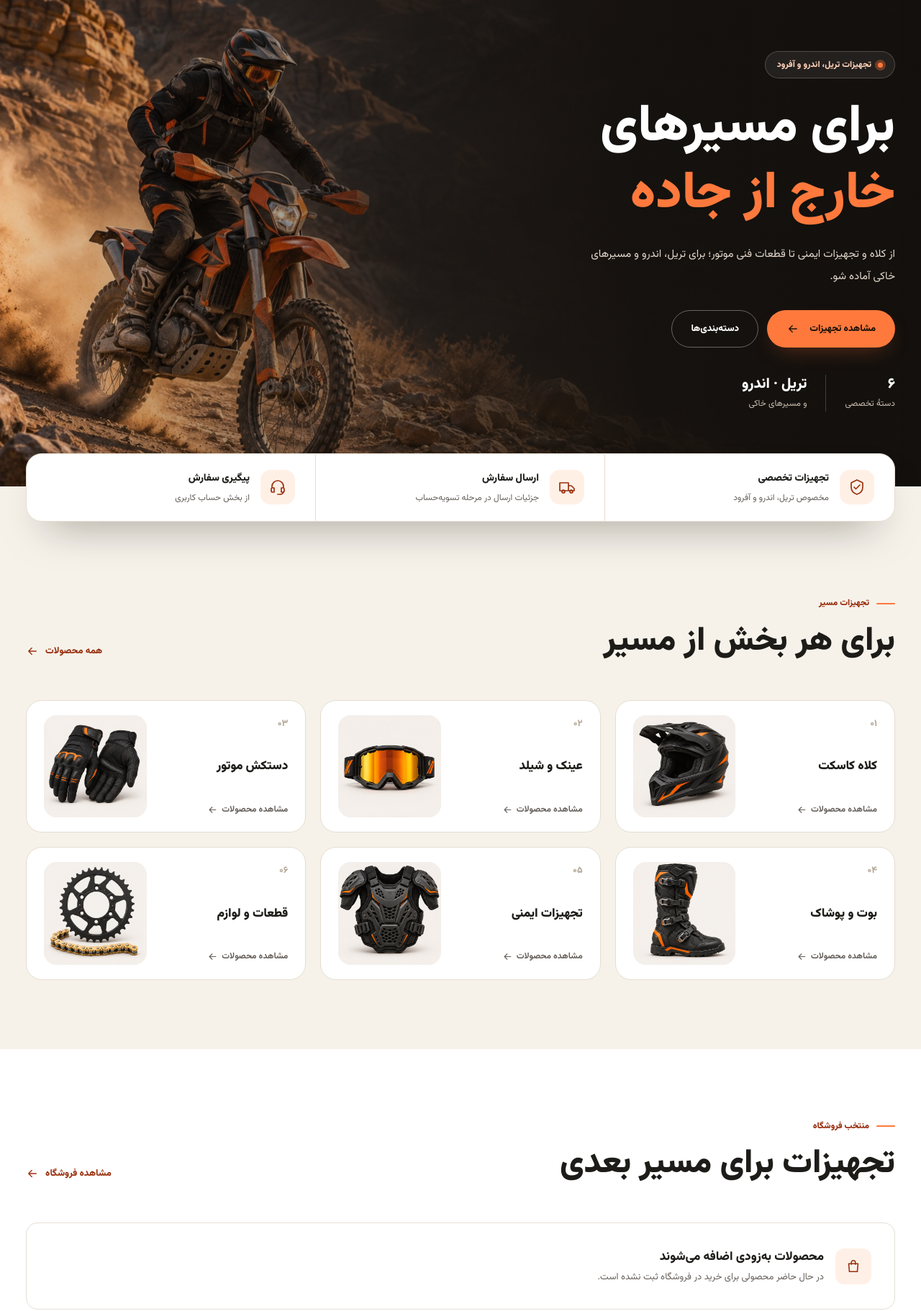
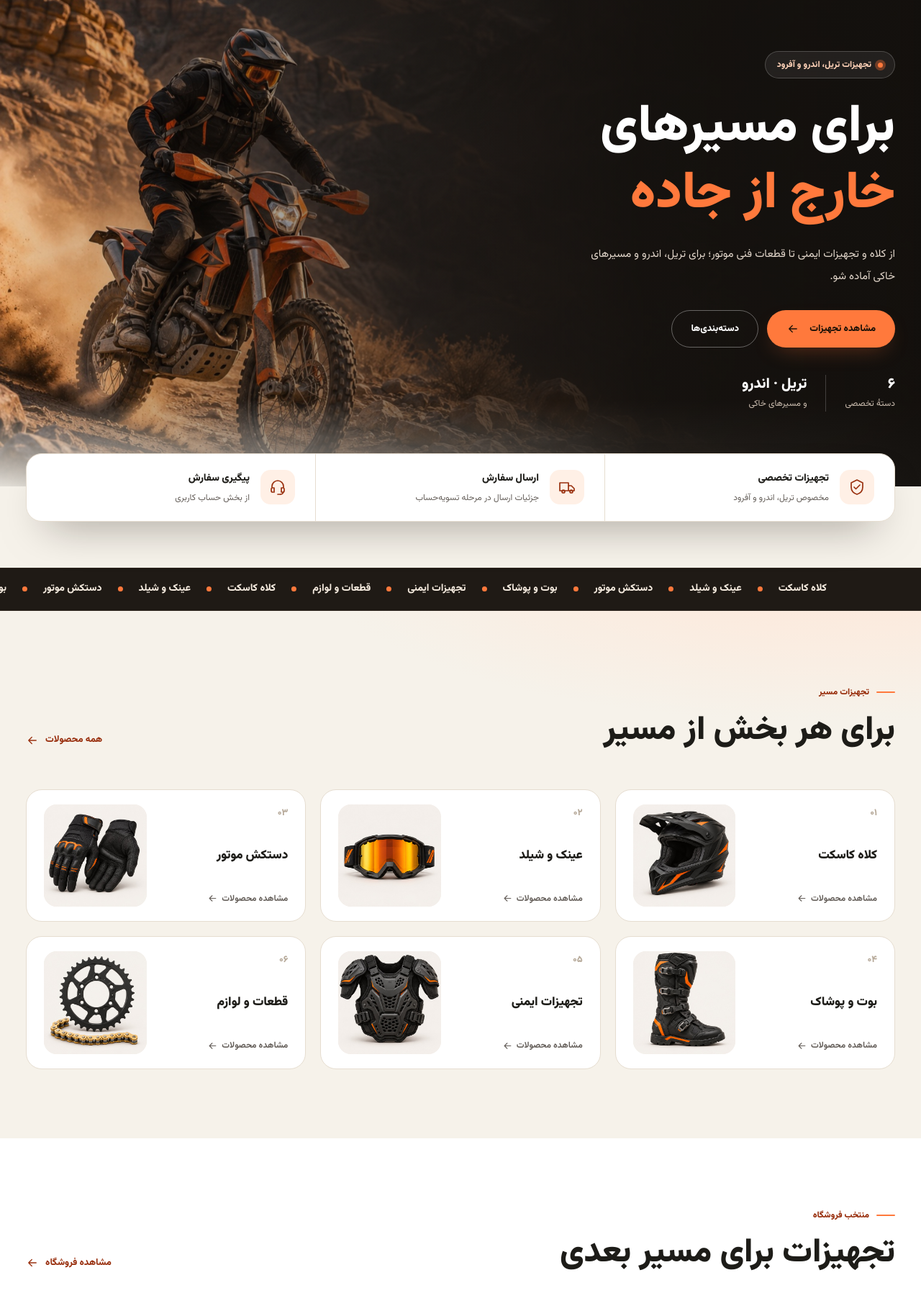
Before and after one commit to SaeedTqpy/Motovahid, a WordPress theme: template wp-content/themes/vahidtuning/front-page.php in a window 1280 px wide. Shown: the part 161-1983 px from the top of the page at 72% size. Run offline with PHP 8.4 and a stand-in for WordPress, Linux system fonts and the light colour scheme; the site name, menu and one post (Sample post) are stand-ins, and other content is empty; some libraries are stand-ins or nearby versions.

Commit message:
ux: add category ticker band, hero fade and card hover details
- Scrolling category ticker under the trust card (paused on hover,
  disabled when reduced motion is requested)
- Soft warm gradient on the categories section and a fade into the
  sand canvas at the bottom of the hero
- Accent rule animates in on category hover
- Featured product cards lift on hover

Co-Authored-By: Claude Haiku 5.5 <noreply@anthropic.com>
Claude-Session: https://claude.ai/code/session_01L65M8tjvFQgvGPtCVaJCiR

```diff
--- a/wp-content/themes/vahidtuning/assets/css/home.css
+++ b/wp-content/themes/vahidtuning/assets/css/home.css
@@ -51,9 +51,25 @@ a.vt-home-trust-item:hover { background: #fff7f1; }
 .vt-home-trust-item strong { font-size: 14px; font-weight: 850; }
 .vt-home-trust-item small { color: var(--muted); font-size: 12px; line-height: 1.7; }
 
+/* Ticker band: category keywords as a quiet, scrolling rule */
+.vt-home-ticker { overflow: hidden; margin-top: 64px; padding-block: 16px; background: var(--hm-night-2); color: #efe4d7; border-block: 1px solid #2e261f; }
+.vt-home-ticker-track { display: flex; align-items: center; gap: 22px; width: max-content; font-size: 14px; font-weight: 800; white-space: nowrap; }
+.vt-home-ticker span { color: #f5ebdf; }
+.vt-home-ticker i { width: 7px; height: 7px; flex: 0 0 auto; border-radius: 50%; background: var(--accent); }
+@media (prefers-reduced-motion: no-preference) {
+  .vt-home-ticker-track { animation: vt-home-ticker 38s linear infinite; }
+  .vt-home-ticker:hover .vt-home-ticker-track { animation-play-state: paused; }
+}
+@keyframes vt-home-ticker { from { transform: translateX(0); } to { transform: translateX(-50%); } }
+
 /* Shared section pieces */
 .vt-home-categories, .vt-home-products, .vt-home-collections { padding-block: clamp(60px, 7.5vw, 104px); }
-.vt-home-categories { padding-top: clamp(70px, 8vw, 110px); }
+.vt-home-categories { padding-top: clamp(70px, 8vw, 110px); background: radial-gradient(1200px 380px at 90% -10%, #ffe7d8 0%, transparent 60%), var(--hm-sand); }
+.vt-home-hero::before { position: absolute; z-index: -1; inset-inline: 0; bottom: 0; height: 120px; content: ""; background: linear-gradient(0deg, var(--hm-sand), transparent); pointer-events: none; }
+.vt-home-category::after { position: absolute; inset-inline: 0; top: 0; height: 3px; content: ""; background: var(--accent); transform: scaleX(0); transform-origin: right; transition: transform .35s; }
+.vt-home-category:hover::after { transform: scaleX(1); }
+.vt-home-products .vt-product-card { transition: transform .25s; }
+.vt-home-products .vt-product-card:hover { transform: translateY(-4px); }
 .vt-home-products { background: #fff; }
 .vt-home-section-head { display: flex; align-items: end; justify-content: space-between; gap: 20px; margin-bottom: clamp(26px, 4vw, 46px); }
 .vt-home-section-head h2, .vt-home-ending h2 { margin: 0; font-size: clamp(28px, 3.8vw, 46px); font-weight: 900; letter-spacing: 0; line-height: 1.5; }
--- a/wp-content/themes/vahidtuning/front-page.php
+++ b/wp-content/themes/vahidtuning/front-page.php
@@ -54,6 +54,14 @@ $whatsapp = preg_replace( '/[^0-9]/', '', get_theme_mod( 'vt_whatsapp', '' ) );
                     </a>
                 </li>
             </ul>
+        </div>
+    </div>
+
+    <div class="vt-home-ticker" aria-hidden="true">
+        <div class="vt-home-ticker-track">
+            <?php for ( $i = 0; $i < 2; $i++ ) : ?>
+                <span>کلاه کاسکت</span><i></i><span>عینک و شیلد</span><i></i><span>دستکش موتور</span><i></i><span>بوت و پوشاک</span><i></i><span>تجهیزات ایمنی</span><i></i><span>قطعات و لوازم</span><i></i>
+            <?php endfor; ?>
         </div>
     </div>
 
```
